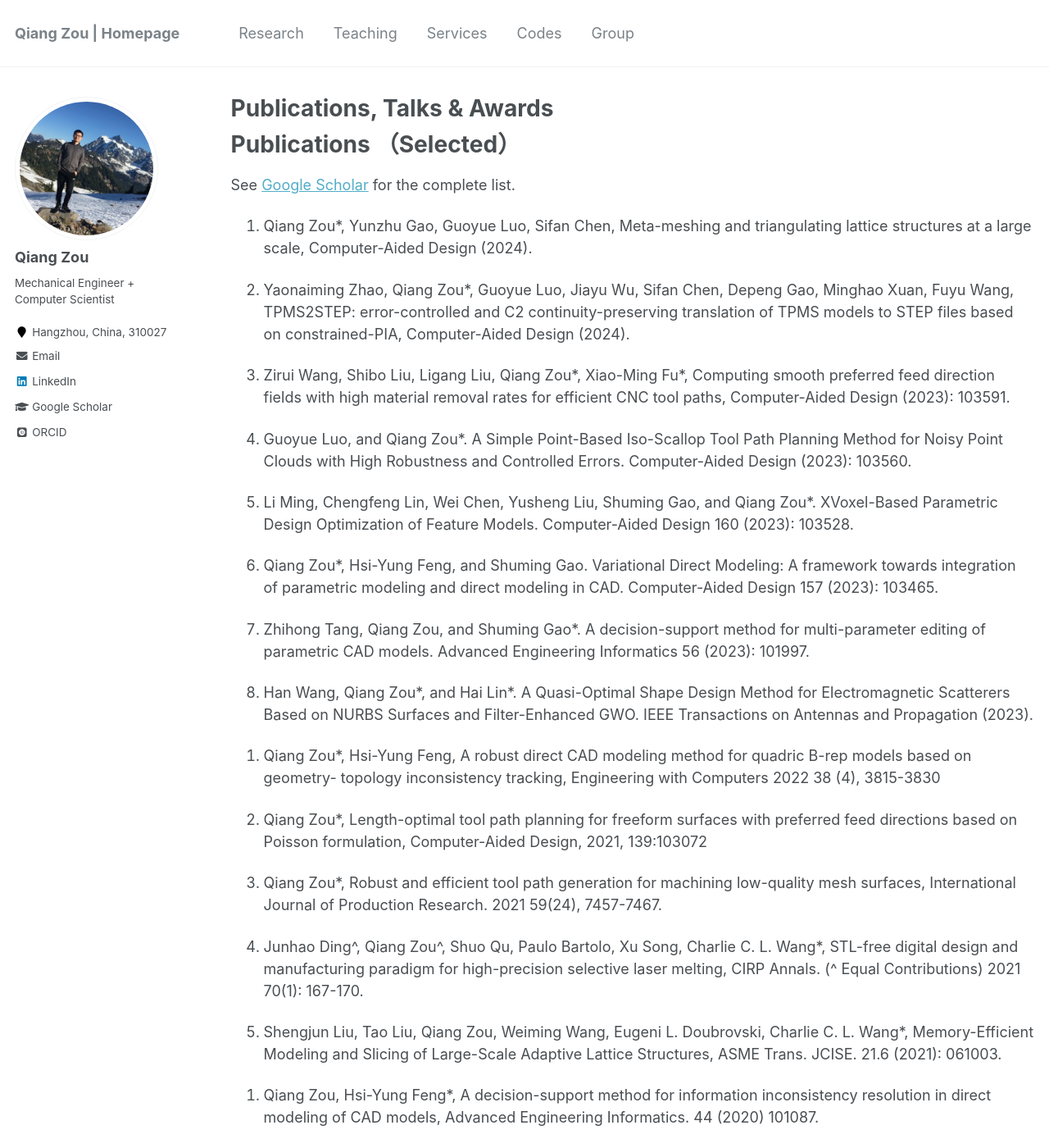
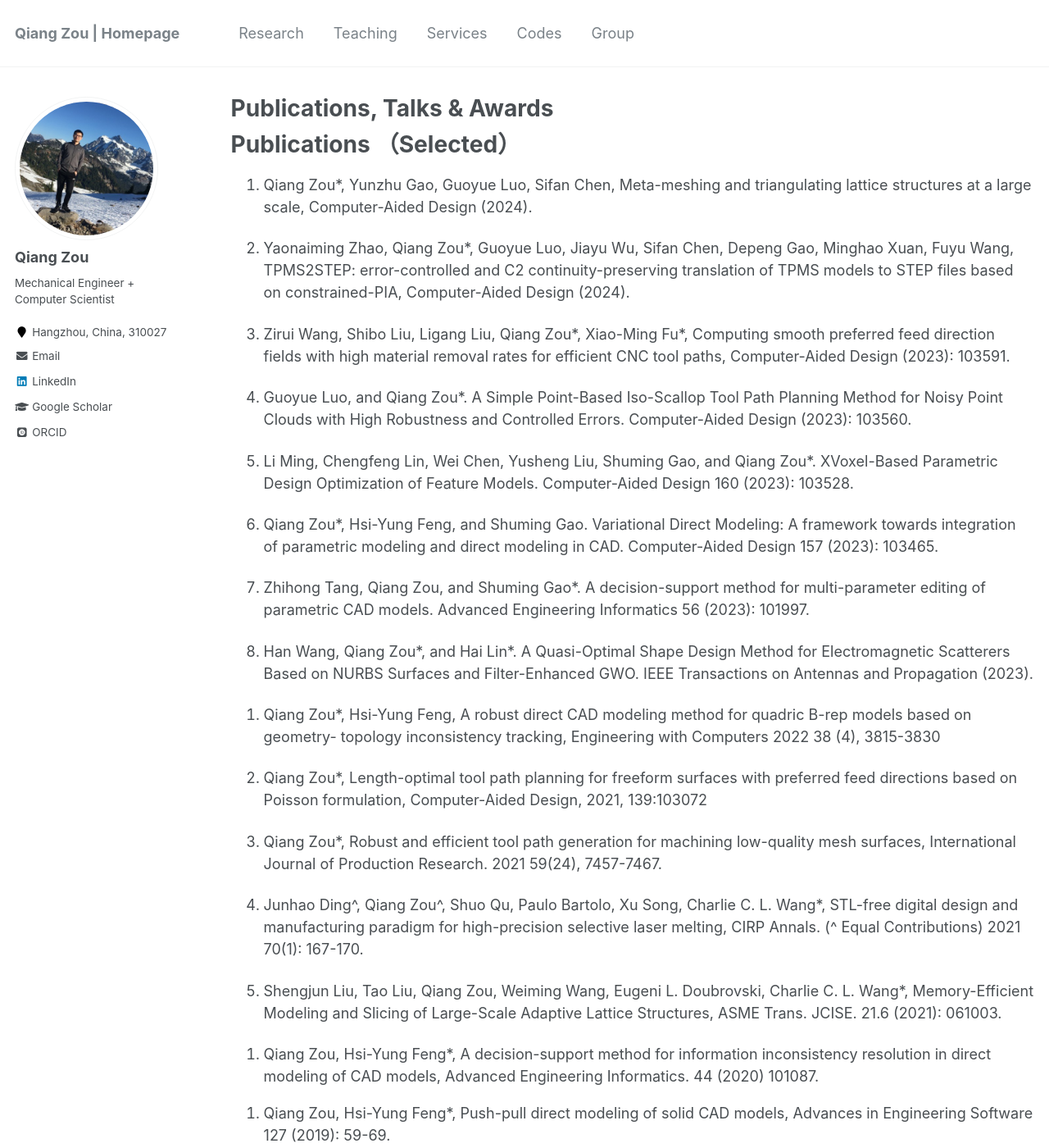
Before and after one commit to Qiang-Zou/Qiang-Zou.github.io, a Jekyll site: the page built from _pages/research.md, in a window 1280 px wide and 1400 px high. Shown: the whole window at 82% size. Built offline with Jekyll 4.4.1, drawn with Linux system fonts in a browser that asks for light colours; some web fonts are replaced; some of the changed text lies outside the part shown.

Commit message:
Update research.md

```diff
--- a/_pages/research.md
+++ b/_pages/research.md
@@ -14,8 +14,6 @@
 
 Publications （Selected）
 ====
-See [Google Scholar](https://github.com/Qiang-Zou/ImplicitSlicer) for the complete list.
-
 {% if author.googlescholar %}
   You can also find my articles at <u><a href="{{author.googlescholar}}">my Google Scholar profile</a>.</u>
 {% endif %}
```
Also changed, not shown: other parts of _pages/research.md (+1 -0 lines).
